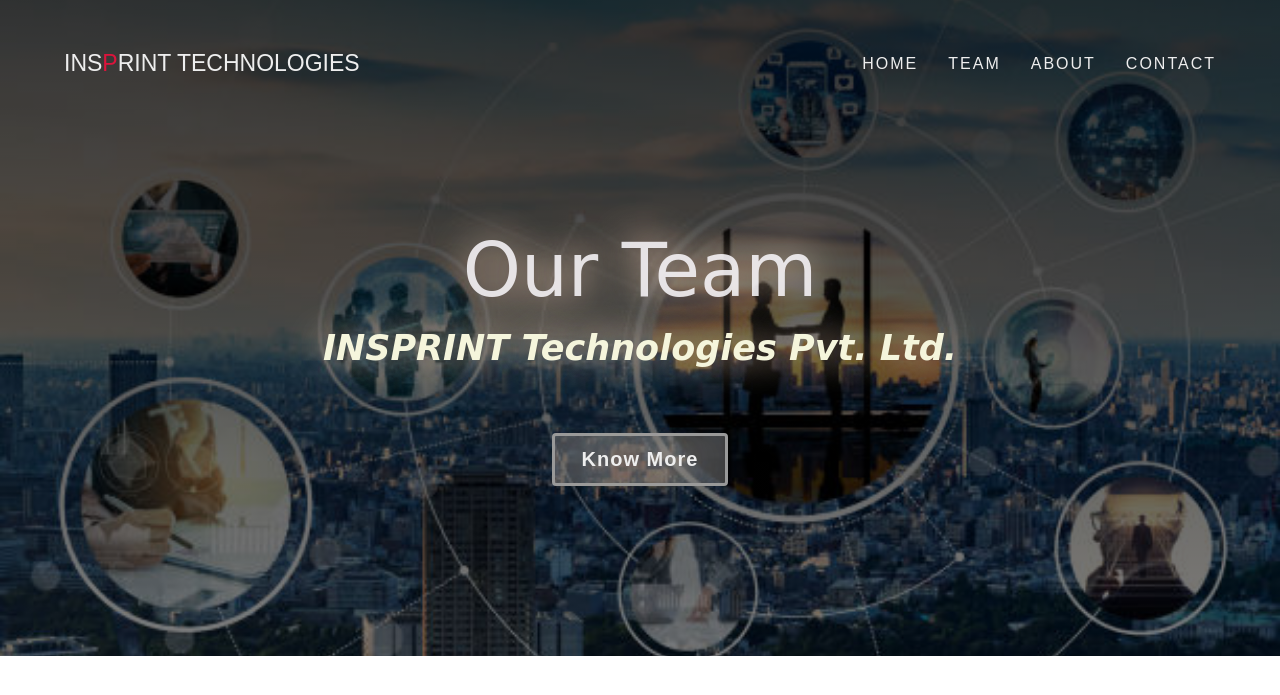
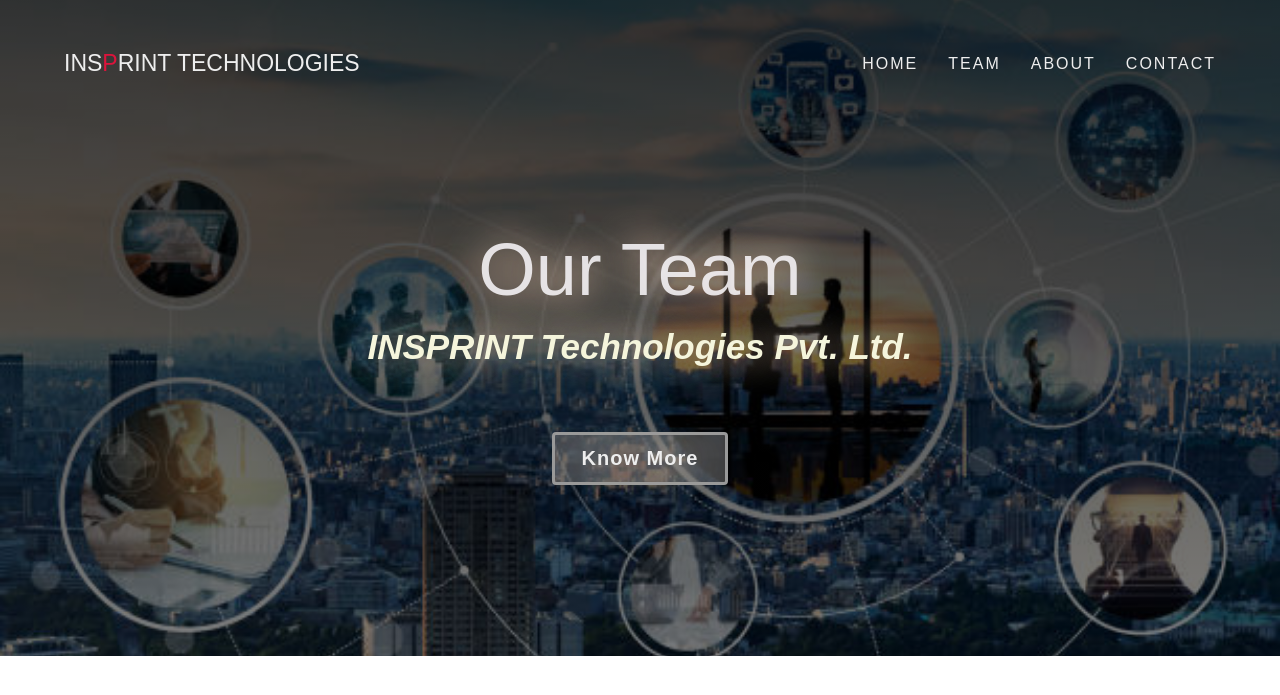
Before and after one commit to vidu21/Insprint-demo, a PHP site: page /team.html in a window 1280 px wide. Shown: the top 695 px of the page. Run offline with PHP 8.4, Linux system fonts and the light colour scheme; some libraries are stand-ins or nearby versions.

Commit message:
Update nav.css

```diff
--- a/CSS/nav.css
+++ b/CSS/nav.css
@@ -213,7 +213,6 @@ nav ul li a:hover::after{
     align-items: center;
     justify-content: center;
     font-size: calc(1em + 5vw);
-    font-family: 'Abril Fatface', cursive;
     text-shadow: 0 0 .5em #ffd7bb;
     color: rgba(248, 246, 249, 0.876);
   }
```
